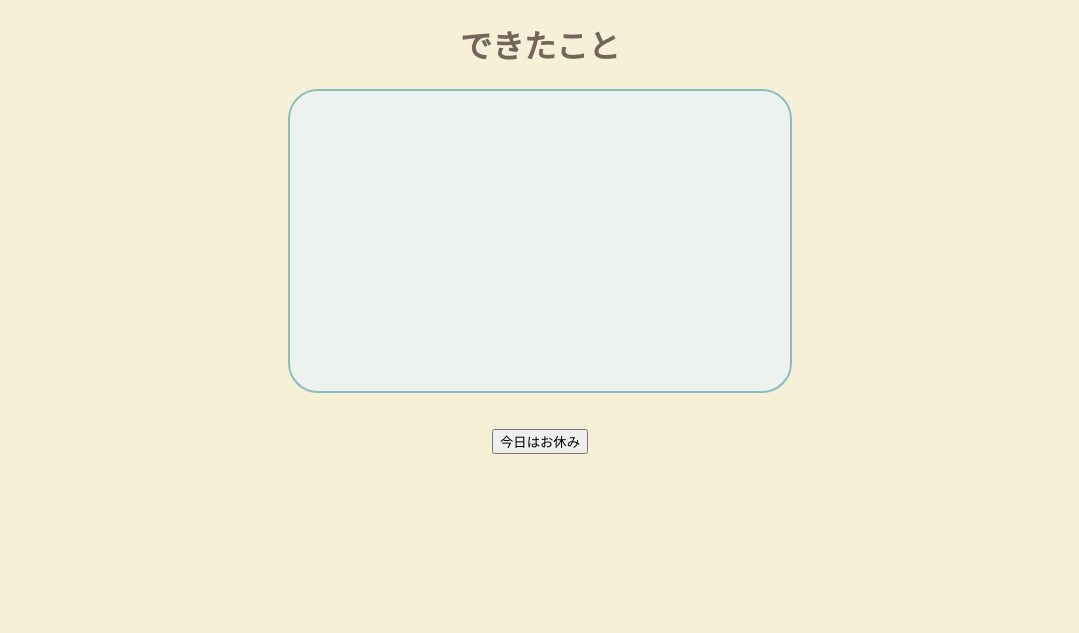
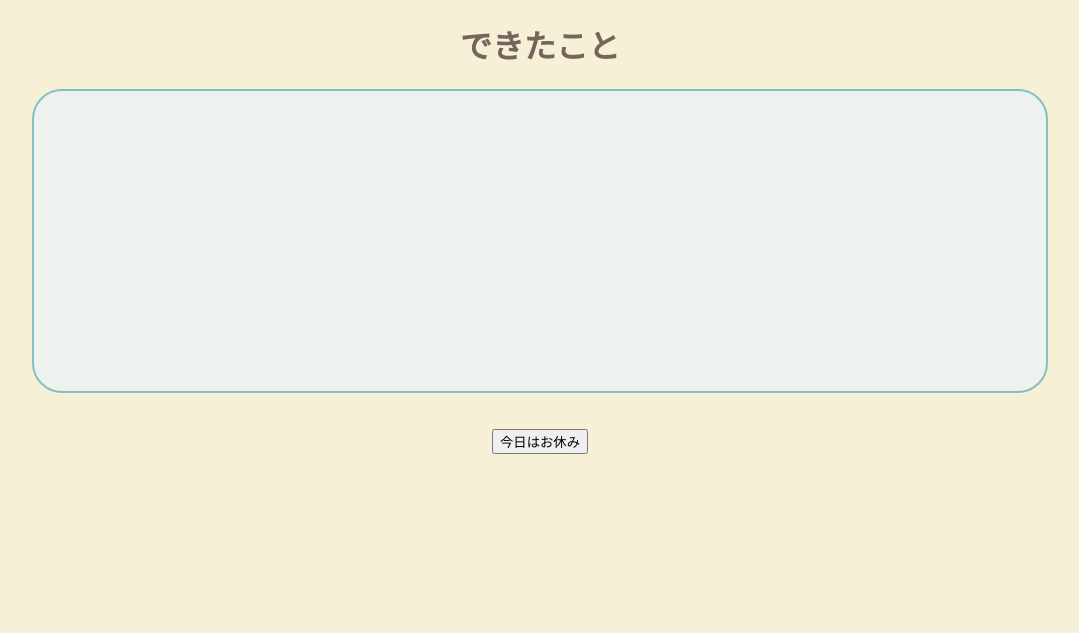
Before and after one commit to Sugar38Spice/asunaro, a Flask app: template templates/myp.html in a window 1280 px wide. Shown: the top 633 px of the page, without its empty margins (100-1179 px from the left). Run offline with Flask 2, Linux system fonts and the light colour scheme; the template is opened without the code that fills it, so the values that code supplies are empty.

Commit message:
edit myp

```diff
--- a/static/myp.css
+++ b/static/myp.css
@@ -79,7 +79,7 @@ text-align: center;   /* 文字の中央揃え */
   /* フッターメニューここまで */
 
   .box1{
-	width:500px;
+	width:80%;
 	height:300px;
 	background:#EEF2EF;
 	border-radius:30px;
```
